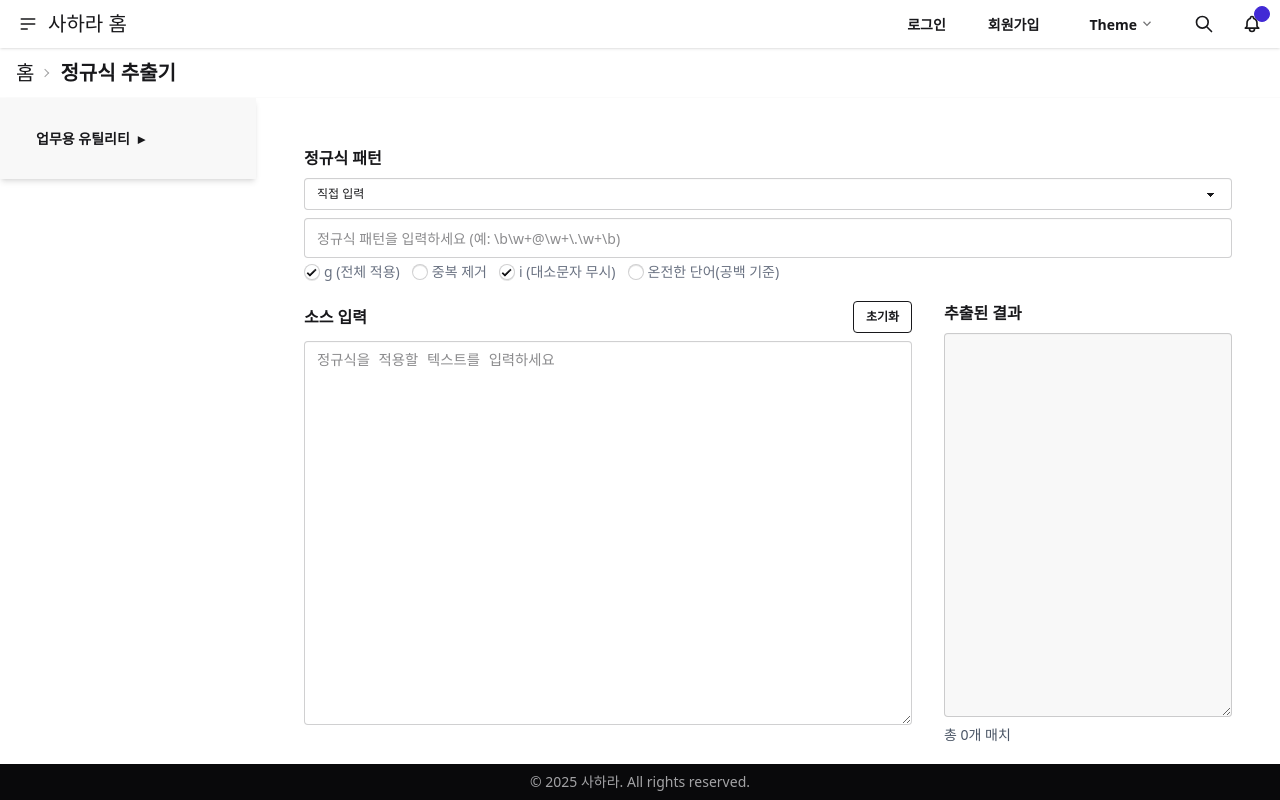
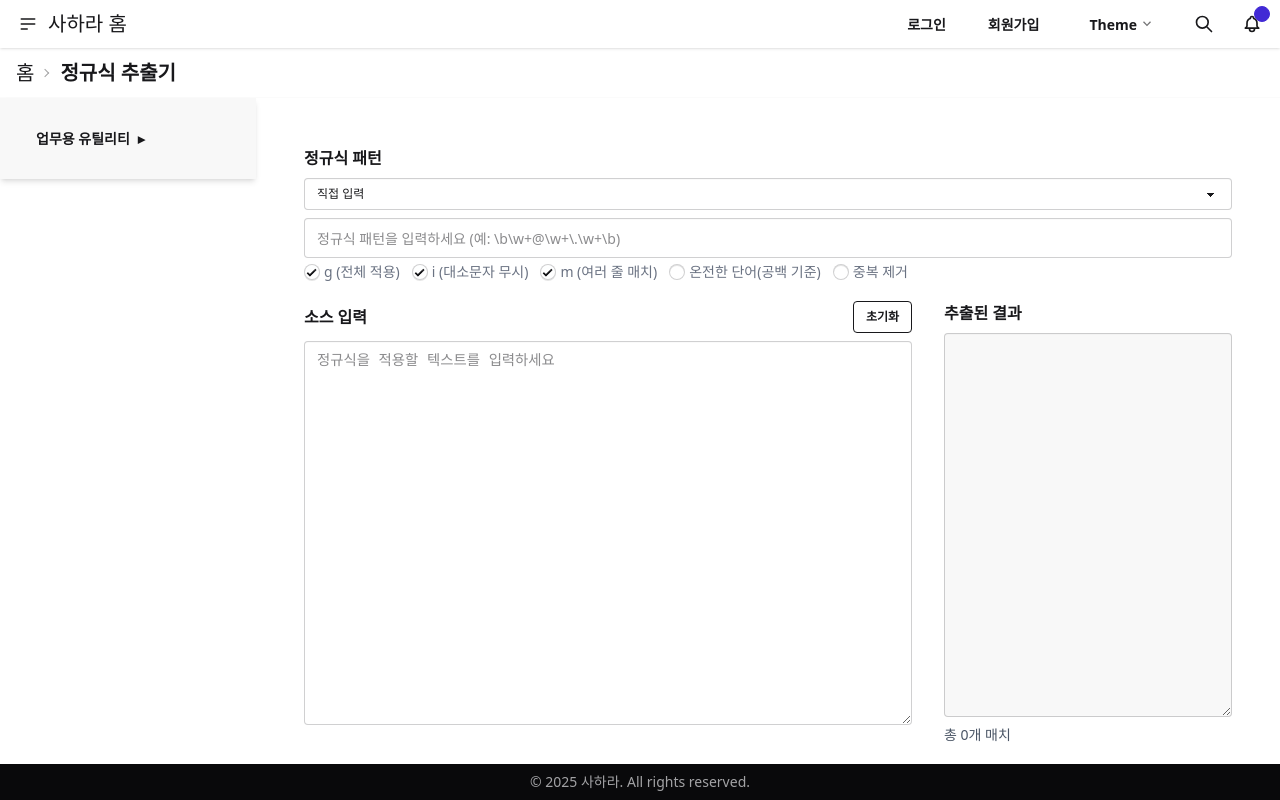
Before and after one commit to mrjung72/my-vite-vue3-sass-tailwind-app, a Vue app: page /extract-regex in a window 1280 px wide. Built offline with nearby package versions, Linux system fonts and the light colour scheme.

Commit message:
emoveDuplicates와 wholeWord 속성도 flags객체에 적용

```diff
--- a/src/views/ExtractRegexView.vue
+++ b/src/views/ExtractRegexView.vue
@@ -40,16 +40,20 @@
           g (전체 적용)
         </label>
         <label class="inline-flex items-center mr-3">
-          <input type="checkbox" v-model="removeDuplicates" class="checkbox checkbox-xs mr-1" />
-          중복 제거
-        </label>
-        <label class="inline-flex items-center mr-3">
           <input type="checkbox" v-model="flags.ignoreCase" class="checkbox checkbox-xs mr-1" />
           i (대소문자 무시)
         </label>
         <label class="inline-flex items-center mr-3">
-          <input type="checkbox" v-model="wholeWord" class="checkbox checkbox-xs mr-1" />
+          <input type="checkbox" v-model="flags.multiline" class="checkbox checkbox-xs mr-1" />
+          m (여러 줄 매치)
+        </label>
+        <label class="inline-flex items-center mr-3">
+          <input type="checkbox" v-model="flags.wholeWord" class="checkbox checkbox-xs mr-1" />
           온전한 단어(공백 기준)
+        </label>
+        <label class="inline-flex items-center mr-3">
+          <input type="checkbox" v-model="flags.removeDuplicates" class="checkbox checkbox-xs mr-1" />
+          중복 제거
         </label>
       </div>
     </div>
@@ -99,11 +103,11 @@ const isProcessing = ref(false)
 const flags = ref({
   global: true,
   ignoreCase: true,
-  multiline: true
+  multiline: true,
+  wholeWord: false,
+  removeDuplicates: false
 })
 const selectedPreset = ref('')
-const wholeWord = ref(false)
-const removeDuplicates = ref(false)
 
 const pattern_domain = '([\\w-]+\\.){1,3}(com|org|net|edu|gov|mil|int|io|ai|app|dev|test|local|kr|us|jp|cn|uk|de|in|au|ca|fr)'
 
@@ -167,7 +171,7 @@ const extractResults = computed(() => {
 
     // 온전한 단어 옵션 적용
     let finalPattern = regexPattern.value
-    if (wholeWord.value && selectedPreset.value) {
+    if (flags.value.wholeWord && selectedPreset.value) {
       const preset = presetPatterns[selectedPreset.value]
       // 이미 단어 경계가 있는 패턴만 제외 (email, phone, ip 등)
       if (preset && !preset.pattern.includes('\\b')) {
@@ -184,7 +188,7 @@ const extractResults = computed(() => {
       while ((match = regex.exec(input.value)) !== null) {
         const matchedText = match[0]
         // 온전한 단어 옵션이 체크된 경우, 실제로 공백으로 구분된 단어인지 확인
-        if (wholeWord.value && selectedPreset.value) {
+        if (flags.value.wholeWord && selectedPreset.value) {
           const preset = presetPatterns[selectedPreset.value]
           if (preset && !preset.pattern.includes('\\b')) {
             // 매치된 텍스트가 실제로 공백으로 구분된 완전한 단어인지 확인
@@ -205,7 +209,7 @@ const extractResults = computed(() => {
       if (match) {
         const matchedText = match[0]
         // 온전한 단어 옵션이 체크된 경우, 실제로 공백으로 구분된 단어인지 확인
-        if (wholeWord.value && selectedPreset.value) {
+        if (flags.value.wholeWord && selectedPreset.value) {
           const preset = presetPatterns[selectedPreset.value]
           if (preset && !preset.pattern.includes('\\b')) {
             // 매치된 텍스트가 실제로 공백으로 구분된 완전한 단어인지 확인
@@ -231,14 +235,14 @@ const extractResults = computed(() => {
 // 최종 결과 (카테고리에 따라 다르게)
 const finalResults = computed(() => {
   const results = extractResults.value
-  if (removeDuplicates.value) {
+  if (flags.value.removeDuplicates) {
     return [...new Set(results)]
   }
   return results
 })
 
 // 입력이나 정규식 패턴 변경 시 처리 상태 관리
-watch([input, regexPattern, flags, wholeWord, removeDuplicates], () => {
+watch([input, regexPattern, flags], () => {
   isProcessing.value = true
   // 처리 시뮬레이션을 위한 짧은 지연
   setTimeout(() => {
@@ -257,7 +261,7 @@ const applyPreset = () => {
 const clearPreset = () => {
   selectedPreset.value = ''
   regexPattern.value = ''
-  flags.value = { global: true, ignoreCase: true, multiline: true }
+  flags.value = { global: true, ignoreCase: true, multiline: true, wholeWord: false, removeDuplicates: false }
 }
 
 const clearInput = () => {
```
